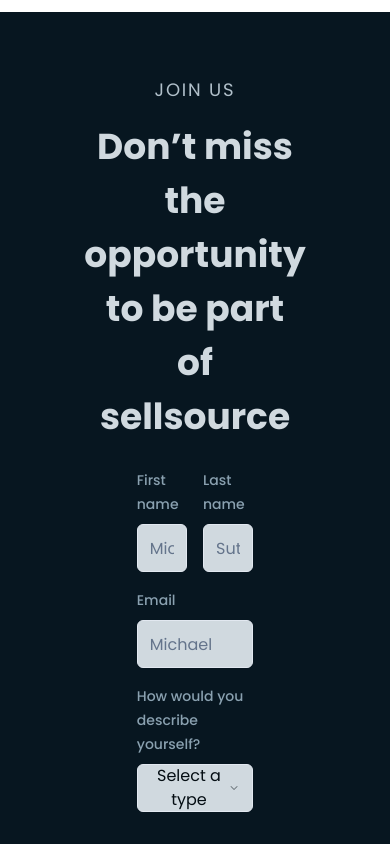
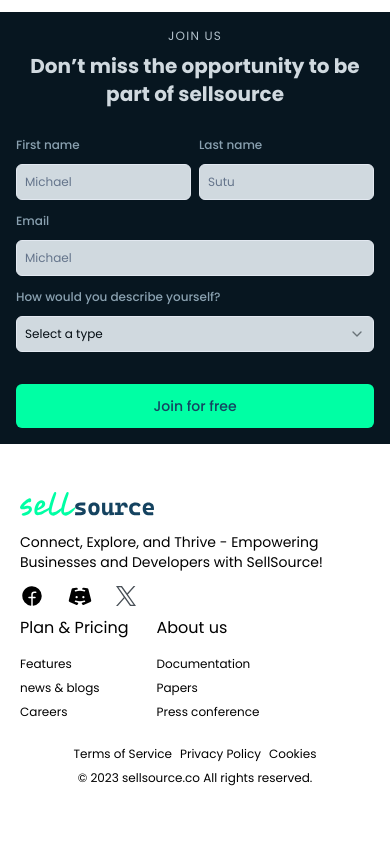
Before and after one commit to the-moezzat/sellsource, a React (Vite) app: page / in a window 390 px wide. Shown: the part 3960-4804 px from the top of the page. Built offline with nearby package versions, Linux system fonts and the light colour scheme; a web font is replaced by a local one; what tailwindcss-open-color would draw is missing.

Commit message:
feat: form responsive

```diff
--- a/src/features/landing-page/Footer.tsx
+++ b/src/features/landing-page/Footer.tsx
@@ -1,8 +1,20 @@
 import { FacebookLogo, DiscordLogo } from "@phosphor-icons/react";
+import styled from "styled-components";
+
+const Section = styled.footer`
+  display: grid;
+  grid-template-columns: repeat(24, 1fr);
+  gap: 1rem;
+  padding: 3rem 1.25rem;
+
+  @media (max-width: 1180px) {
+    gap: 0.5rem;
+  }
+`;
 
 function Footer() {
   return (
-    <footer className="grid grid-cols-[repeat(24,1fr)] gap-4 p-4 pt-14">
+    <Section>
       <div className="col-start-2 col-end-9 max-lg:col-start-1 max-md:col-end-12 max-[500px]:col-span-full">
         <img src="/logo.svg" alt="logo" className="mb-4 h-6" />
         <p className="mb-6 text-lg text-gray-6 max-md:text-sm max-sm:mb-3">
@@ -49,7 +61,7 @@
           <p className="text-sm text-gray-6 max-sm:text-xs">
             © 2023 sellsource.co All rights reserved.
           </p>
-          <ul className="flex items-center gap-8">
+          <ul className="flex items-center gap-8 max-md:justify-between max-md:gap-2">
             <li className="text-sm text-gray-6 max-sm:text-xs">
               Terms of Service
             </li>
@@ -60,7 +72,7 @@
           </ul>
         </div>
       </div>
-    </footer>
+    </Section>
   );
 }
 
--- a/src/features/landing-page/Form.tsx
+++ /dev/null
@@ -1,62 +0,0 @@
-"use client";
-
-import { zodResolver } from "@hookform/resolvers/zod";
-import { useForm, Form } from "react-hook-form";
-import * as z from "zod";
-import { Button } from "../../ui/button";
-import {
-  FormField,
-  FormItem,
-  FormLabel,
-  FormControl,
-  FormDescription,
-  FormMessage,
-} from "../../ui/form";
-import { Input } from "../../ui/input";
-
-const formSchema = z.object({
-  username: z.string().min(2, {
-    message: "Username must be at least 2 characters.",
-  }),
-});
-
-export default function JoinForm() {
-  // 1. Define your form.
-  const form = useForm<z.infer<typeof formSchema>>({
-    resolver: zodResolver(formSchema),
-    defaultValues: {
-      username: "",
-    },
-  });
-
-  // 2. Define a submit handler.
-  function onSubmit(values: z.infer<typeof formSchema>) {
-    // Do something with the form values.
-    // ✅ This will be type-safe and validated.
-    console.log(values);
-  }
-
-  return (
-    <Form {...form}>
-      <form onSubmit={form.handleSubmit(onSubmit)} className="space-y-8">
-        <FormField
-          control={form.control}
-          name="username"
-          render={({ field }) => (
-            <FormItem>
-              <FormLabel>Username</FormLabel>
-              <FormControl>
-                <Input placeholder="shadcn" {...field} />
-              </FormControl>
-              <FormDescription>
-                This is your public display name.
-              </FormDescription>
-              <FormMessage />
-            </FormItem>
-          )}
-        />
-        <Button type="submit">Submit</Button>
-      </form>
-    </Form>
-  );
-}
--- a/src/features/landing-page/FormJoin.tsx
+++ b/src/features/landing-page/FormJoin.tsx
@@ -65,9 +65,9 @@
     <Form {...form}>
       <form
         onSubmit={form.handleSubmit(onSubmit)}
-        className="flex w-4/6 flex-col gap-4"
+        className="flex flex-col gap-4 max-md:gap-2"
       >
-        <div className="grid grid-cols-2 gap-4">
+        <div className="grid grid-cols-2 gap-4 max-md:gap-2">
           <FormField
             control={form.control}
             name="firstName"
--- a/src/features/landing-page/JoinUsForm.tsx
+++ b/src/features/landing-page/JoinUsForm.tsx
@@ -2,12 +2,12 @@
 
 function JoinUs() {
   return (
-    <div className=" bg-tertiary-9 p-16" id="join">
-      <div className="mx-auto flex w-4/6 flex-col items-center">
-        <p className=" mb-4 text-lg uppercase tracking-widest text-tertiary-2">
+    <div className=" bg-tertiary-9 p-16 max-lg:p-4" id="join">
+      <div className="mx-auto flex w-4/6 flex-col items-center max-lg:w-11/12 max-sm:w-full">
+        <p className=" mb-4 text-lg uppercase tracking-widest text-tertiary-2 max-lg:mb-2 max-lg:text-base max-md:text-sm max-sm:text-xs">
           Join us
         </p>
-        <h2 className="mb-6 text-center text-4xl font-bold leading-normal text-tertiary-1">
+        <h2 className="mb-6 text-center text-4xl font-bold leading-normal text-tertiary-1 max-lg:text-3xl max-md:text-2xl max-sm:text-xl">
           Don’t miss the opportunity to be part of sellsource
         </h2>
 
--- a/src/ui/input.tsx
+++ b/src/ui/input.tsx
@@ -11,7 +11,7 @@
       <input
         type={type}
         className={cn(
-          "file:bg-transparent flex h-12 w-full rounded-md border border-input bg-tertiary-1 px-3 py-2 text-base text-tertiary-10 ring-offset-background file:border-0 file:text-sm file:font-medium placeholder:text-muted-foreground focus-visible:outline-none focus-visible:ring-2 focus-visible:ring-ring focus-visible:ring-offset-2 disabled:cursor-not-allowed disabled:opacity-50",
+          "file:bg-transparent flex h-12 w-full rounded-md border border-input bg-tertiary-1 px-3 py-2 text-base text-tertiary-10 ring-offset-background file:border-0 file:text-sm file:font-medium placeholder:text-muted-foreground focus-visible:outline-none focus-visible:ring-2 focus-visible:ring-ring focus-visible:ring-offset-2 disabled:cursor-not-allowed disabled:opacity-50 max-md:h-9 max-md:px-2 max-md:text-sm max-md:focus-visible:ring-offset-1 max-sm:text-xs",
           className,
         )}
         ref={ref}
--- a/src/ui/label.tsx
+++ b/src/ui/label.tsx
@@ -5,7 +5,7 @@
 import { cn } from "../utils/helpers";
 
 const labelVariants = cva(
-  "text-sm font-medium leading-none peer-disabled:cursor-not-allowed peer-disabled:opacity-70",
+  "text-sm font-medium leading-none peer-disabled:cursor-not-allowed peer-disabled:opacity-70 max-md:text-xs",
 );
 
 const Label = React.forwardRef<
--- a/src/ui/select.tsx
+++ b/src/ui/select.tsx
@@ -17,7 +17,7 @@
   <SelectPrimitive.Trigger
     ref={ref}
     className={cn(
-      "flex h-12 w-full items-center justify-between rounded-md border border-input bg-tertiary-1 px-3 py-2 text-base text-tertiary-10 ring-offset-background placeholder:text-muted-foreground focus:outline-none focus:ring-2 focus:ring-ring focus:ring-offset-2 disabled:cursor-not-allowed disabled:opacity-50",
+      "flex h-12 w-full items-center justify-between rounded-md border border-input bg-tertiary-1 px-3 py-2 text-base text-tertiary-10 ring-offset-background placeholder:text-muted-foreground focus:outline-none focus:ring-2 focus:ring-ring focus:ring-offset-2 disabled:cursor-not-allowed disabled:opacity-50 max-md:h-9 max-md:px-2 max-md:text-sm max-md:focus-visible:ring-offset-1 max-sm:text-xs",
       className,
     )}
     {...props}
@@ -79,7 +79,7 @@
   <SelectPrimitive.Item
     ref={ref}
     className={cn(
-      "relative flex w-full cursor-default select-none items-center rounded-sm py-2.5 pl-8 pr-2 text-sm outline-none focus:bg-accent focus:text-accent-foreground data-[disabled]:pointer-events-none data-[disabled]:opacity-50",
+      "relative flex w-full cursor-default select-none items-center rounded-sm py-2.5 pl-8 pr-2 text-sm outline-none focus:bg-accent focus:text-accent-foreground data-[disabled]:pointer-events-none data-[disabled]:opacity-50 max-md:h-9 max-md:text-sm max-md:focus-visible:ring-offset-1 max-sm:text-xs",
       className,
     )}
     {...props}
```
Also changed, not shown: src/ui/form.tsx (+55 -51 lines).
